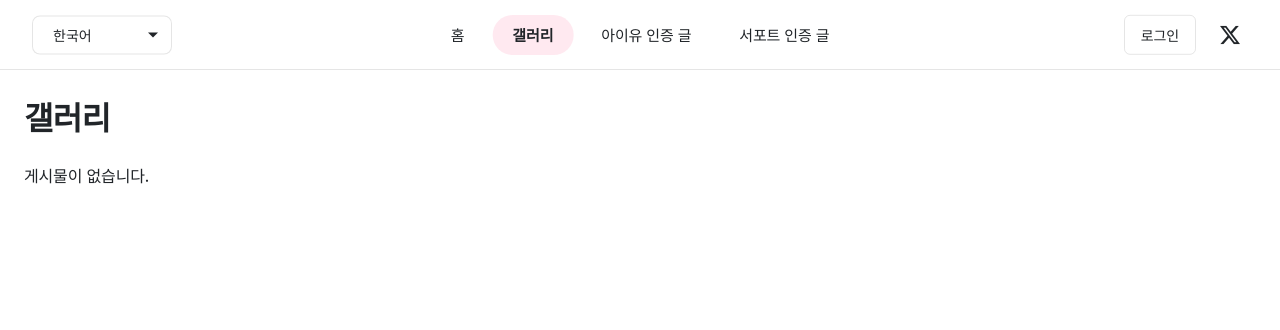
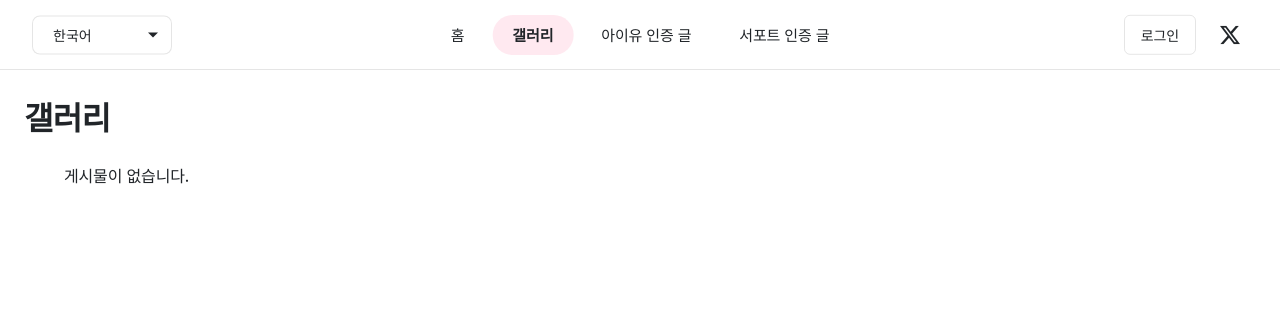
Before and after one commit to Junghyerim0818/iudotcom, a Flask app: page /gallery in a window 1280 px wide. Shown: the top 330 px of the page. Run offline with Flask 3, Linux system fonts and the light colour scheme; data that the repository does not hold is empty; some libraries are stand-ins or nearby versions.

Commit message:
Add files via upload

```diff
--- a/static/css/base.css
+++ b/static/css/base.css
@@ -1459,6 +1459,9 @@ a:hover {
     display: flex;
     flex-direction: column;
     gap: 1rem;
+    max-width: 1200px;
+    margin: 0 auto;
+    padding: 0 1.5rem;
 }
 
 .gallery-post-item {
--- a/templates/index.html
+++ b/templates/index.html
@@ -19,7 +19,7 @@
                 {% for post in gallery_posts %}
                     <div class="gallery-card-item" data-index="{{ loop.index0 }}" data-post-id="{{ post.id }}" data-card-index="{{ loop.index0 }}">
                         <a href="{{ url_for('main.gallery_detail', post_id=post.id) }}" class="gallery-card-link" data-card-index="{{ loop.index0 }}">
-                            {% set image_url = post.get_image_url(use_thumbnail=True, thumbnail_size='160x108') %}
+                            {% set image_url = post.get_image_url(use_thumbnail=False) %}
                             {% if image_url %}
                                 {% if image_url.startswith('/image/') or image_url.startswith('/post/image/') %}
                                     {% set sep = '&' if '?' in image_url else '?' %}
```
